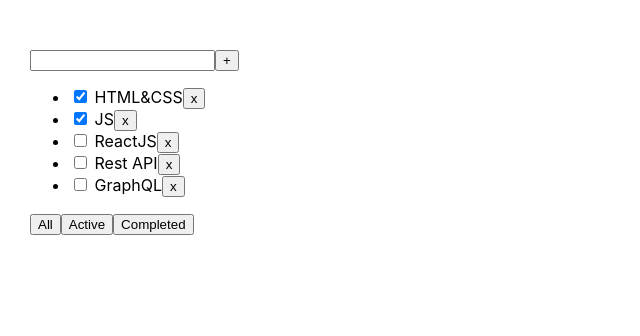
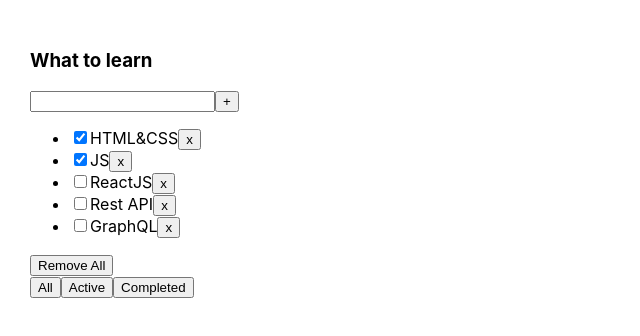
Before and after one commit to AdammmVV/TODOLIST, a React (Create React App) app: page / in a window 1280 px wide. Shown: the top 336 px of the page, without its empty margins (0-640 px from the left). Built offline with nearby package versions, Linux system fonts and the light colour scheme.

Commit message:
change filter-logic

```diff
--- a/src/Todolist.tsx
+++ b/src/Todolist.tsx
@@ -1,56 +1,159 @@
-import React, {useState} from "react";
+import React, {useState} from 'react';
+import {FilterValuesType} from './App';
 
-type TodolistPropsType = {
-    header: string
-    tasks: Array<TypeTasks>
-    removeTask: (id: number) => void
-    // changeFilter: (value: FilterValueType) => void
-}
-
-type TypeTasks = {
-    id: number,
-    title: string,
+type TaskType = {
+    id: number
+    title: string
     isDone: boolean
 }
 
-export const Todolist = (props: TodolistPropsType) => {
-
-    type FilterValueType = 'all' | 'active' | 'completed'
-
-    let [filter, setFilter] = useState('all')
-    const changeFilter = (value: FilterValueType) => {
-        setFilter(value)
+type PropsType = {
+    title: string
+    tasks: Array<TaskType>
+    removeTask: (taskId: number) => void
+    removeAllTAsks: () => void
 }
 
-    let TasksForTodolist = props.tasks
-    if (filter === 'active') {
-        TasksForTodolist = props.tasks.filter(t => !t.isDone)
+export function Todolist(props: PropsType) {
+    let [filter, setFilter] = useState<FilterValuesType>("all");
+
+    let tasksForTodolist = props.tasks;
+
+    if (filter === "active") {
+        tasksForTodolist = props.tasks.filter(t => !t.isDone);
     }
-    if (filter === 'completed') {
-        TasksForTodolist = props.tasks.filter(t => t.isDone)
+    if (filter === "completed") {
+        tasksForTodolist = props.tasks.filter(t => t.isDone);
     }
-    return (
-        <div>
-            <h3>{props.header}</h3>
+
+    function changeFilter(value: FilterValuesType) {
+        setFilter(value);
+    }
+
+    return <div>
+        <h3>{props.title}</h3>
         <div>
             <input/>
             <button>+</button>
         </div>
         <ul>
-                {TasksForTodolist.map((el) => {
-                    return (
-                        <li><input type="checkbox" checked={el.isDone}/> <span>{el.title}</span>
-                            <button onClick={ () => { props.removeTask(el.id) } }>x</button>
-                        </li>
-
-                    )
-                })}
+            {
+                tasksForTodolist.map(t => <li key={t.id}>
+                    <input type="checkbox" checked={t.isDone}/>
+                    <span>{t.title}</span>
+                    <button onClick={ () => { props.removeTask(t.id) } }>x</button>
+                </li>)
+            }
         </ul>
         <div>
-                <button onClick={ () => { changeFilter('all') } }>All</button>
-                <button onClick={ () => { changeFilter('active') } }>Active</button>
-                <button onClick={ () => { changeFilter('completed') } }>Completed</button>
+            <button onClick={props.removeAllTAsks}>Remove All</button>
+        </div>
+        <div>
+            <button onClick={ () => { changeFilter("all") } }>
+                All
+            </button>
+            <button onClick={ () => { changeFilter("active") } }>
+                Active
+            </button>
+            <button onClick={ () => { changeFilter("completed") } }>
+                Completed
+            </button>
         </div>
     </div>
-    )
 }
+
+
+
+
+
+
+
+
+
+
+
+
+
+
+
+
+
+
+
+
+
+
+
+
+
+//------------------------------------------------------------------------------------------------
+
+// import React, {useState} from 'react';
+// import {FilterValuesType} from './App';
+//
+// type TaskType = {
+//     id: number
+//     title: string
+//     isDone: boolean
+// }
+//
+// type PropsType = {
+//     title: string
+//     tasks: Array<TaskType>
+//     removeTask: (taskId: number) => void
+//     //changeFilter: (value: FilterValuesType) => void
+//     deleteAllTasks:()=>void
+// }
+//
+// export function Todolist(props: PropsType) {
+//
+//     let [filter, setFilter] = useState<FilterValuesType>("all");
+//
+//     let tasksForTodolist = props.tasks;
+//
+//     if (filter === "three") {
+//         tasksForTodolist = props.tasks.filter(t => t.id<4);
+//     }
+//     if (filter === "active") {
+//         tasksForTodolist = props.tasks.filter(t => t.isDone === false);
+//     }
+//     if (filter === "completed") {
+//         tasksForTodolist = props.tasks.filter(t => t.isDone === true);
+//     }
+//
+//     function changeFilter(value: FilterValuesType) {
+//         setFilter(value);
+//     }
+//
+//     return <div>
+//         <h3>{props.title}</h3>
+//         <div>
+//             <input/>
+//             <button>+</button>
+//         </div>
+//         <ul>
+//             {
+//                 tasksForTodolist.map(t => <li key={t.id}>
+//                     <input type="checkbox" checked={t.isDone}/>
+//                     <span>{t.title}</span>
+//                     <button onClick={ () => { props.removeTask(t.id) } }>x</button>
+//                 </li>)
+//             }
+//         </ul>
+//         <button onClick={()=>props.deleteAllTasks()}>DELETE ALL TASKS</button>
+//         <div>
+//             <button onClick={ () => { changeFilter("three") } }>
+//                 Give me the first three
+//             </button>
+//             <button onClick={ () => { changeFilter("all") } }>
+//                 All
+//             </button>
+//             <button onClick={ () => { changeFilter("active") } }>
+//                 Active
+//             </button>
+//             <button onClick={ () => { changeFilter("completed") } }>
+//                 Completed
+//             </button>
+//         </div>
+//     </div>
+// }
```
Lines whose indentation alone changed are shown as unchanged.
